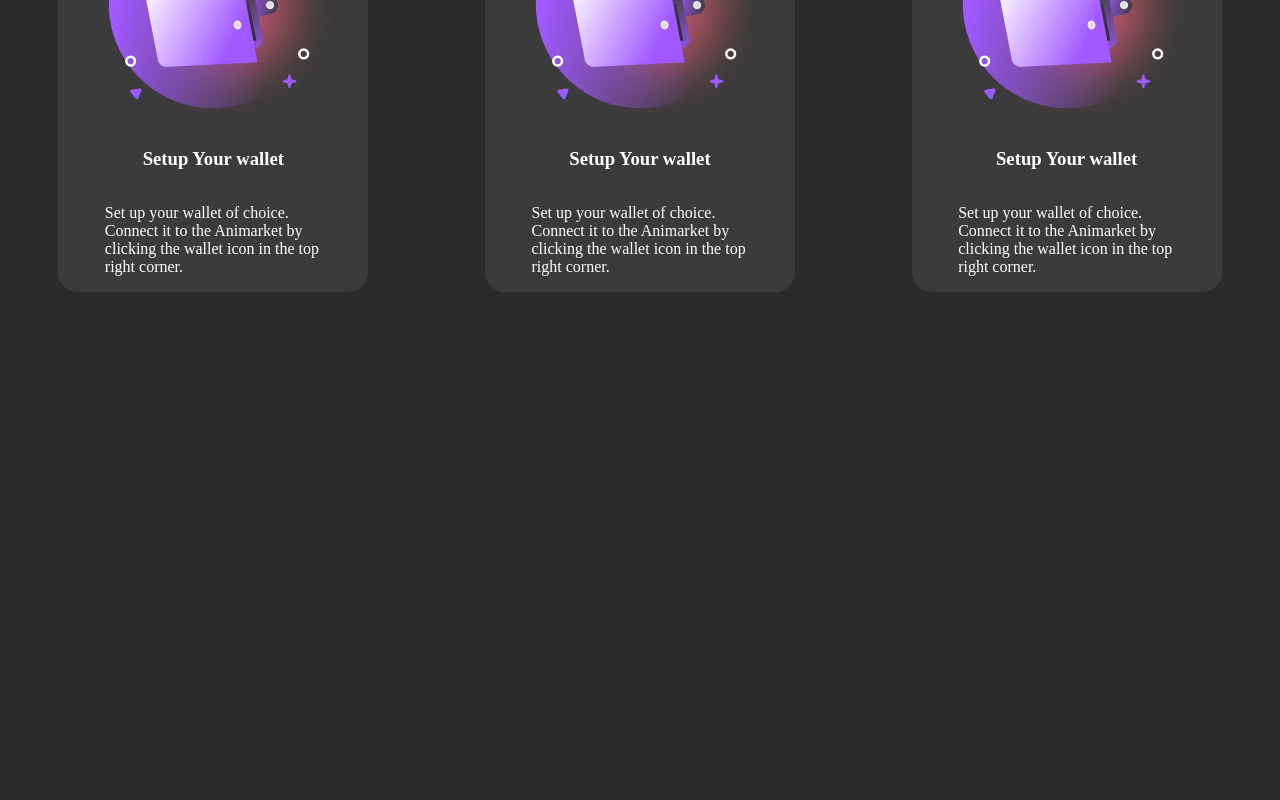
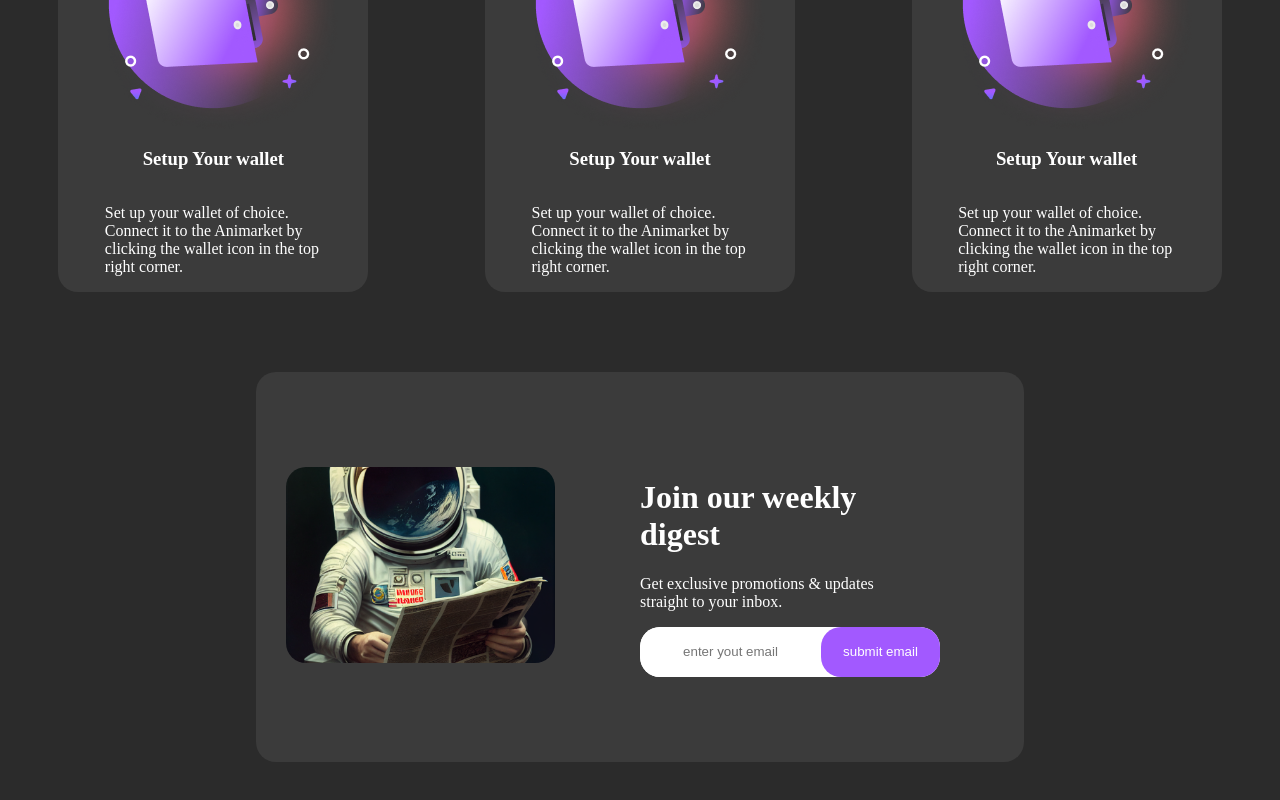
Before and after one commit to 3alehi/nft-market-palace, a Next.js app in the folder nft-market-place/: page / in a window 1280 px wide. Shown: the part 5585-6385 px from the top of the page. Before the commit the page ends 5897 px from the top, so only its background shows below. Built offline with nearby package versions, Linux system fonts and the light colour scheme.

Commit message:
end join us

```diff
--- /dev/null
+++ b/nft-market-place/src/app/Join/Join.jsx
@@ -0,0 +1,26 @@
+import React from 'react'
+import style from "./Join.module.css"
+export default function Join() {
+  return (
+    <div className={style.Join_dad}>
+         <div className={style.join}>
+
+<div className={style.right_join}>
+  <div className={style.right_join_body}>
+    <h1>Join our weekly digest</h1>
+    <p>Get exclusive promotions & updates straight to your inbox.</p>
+    <div className={style.footer}>
+      <input type="text" placeholder='enter yout email' />
+      <button>submit email</button>
+    </div>
+  </div>
+
+</div>
+<div className={style.left_join}>
+  <img  className={style.img} src="./img/Poster/Photo.png" alt="" />
+</div>
+</div>
+    </div>
+
+  )
+}
--- /dev/null
+++ b/nft-market-place/src/app/Join/Join.module.css
@@ -0,0 +1,65 @@
+.join{
+    margin-top: 60px;
+    color: white;
+    background: #3B3B3B;
+    display: flex;
+    flex-direction: row-reverse;
+    width: 60%;
+    height: 390px;
+    align-items: center;
+    margin-bottom: 80px;
+    border-radius: 20px;
+
+}
+.Join_dad{
+    width: 100%;
+    display: flex;
+    justify-content: center;
+}
+.img{
+    border-radius: 20px;
+    margin: 30px;
+    width: 70%;
+}
+.right_join{
+    width: 50%;
+
+}
+.left_join{
+    width: 50%;
+
+}
+.footer input {
+   height: 50px;
+   border: none;
+   text-align: center;
+   border-radius: 20px;
+   outline: none;
+
+   height: 100%;
+
+}
+.footer{
+    background: #fff;
+    border-radius: 20px;
+    padding: 0;
+    width: 300px;
+    display: flex;
+    align-items: center;
+    height: 50px;
+    overflow: hidden;
+
+}
+.right_join_body{
+    width: 270px;
+}
+.footer button {
+    height: 100%;
+    border: none;
+    background: #A259FF;
+    border-top-left-radius: 20px;
+    border-bottom-left-radius: 20px;
+
+    width: 120px;
+    color: white;
+ }
--- a/nft-market-place/src/app/page.js
+++ b/nft-market-place/src/app/page.js
@@ -7,6 +7,7 @@ import Category from './Category/Category';
 import MoreNft from './MoreNft/MoreNft';
 import Bg from '@/Cpmponnets/BG/Bg';
 import Work from './Work/work';
+import Join from './Join/Join';
 
 export default function page() {
   return (
@@ -18,6 +19,7 @@ export default function page() {
       <MoreNft/>
       <Bg/>
       <Work/>
+      <Join/>
 
 
 
```
Also changed, not shown: nft-market-place/public/img/Poster/Photo.png (added).
